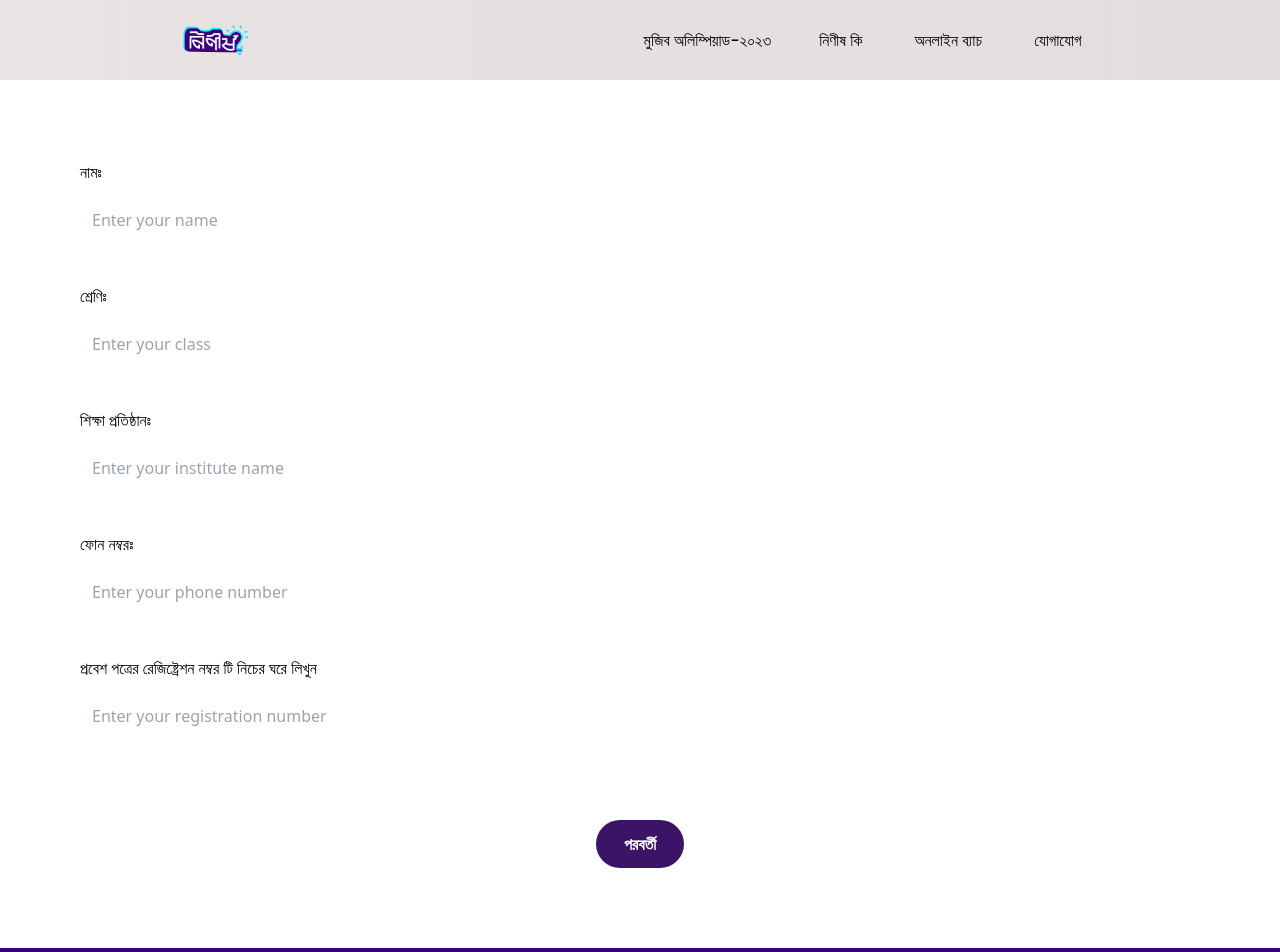
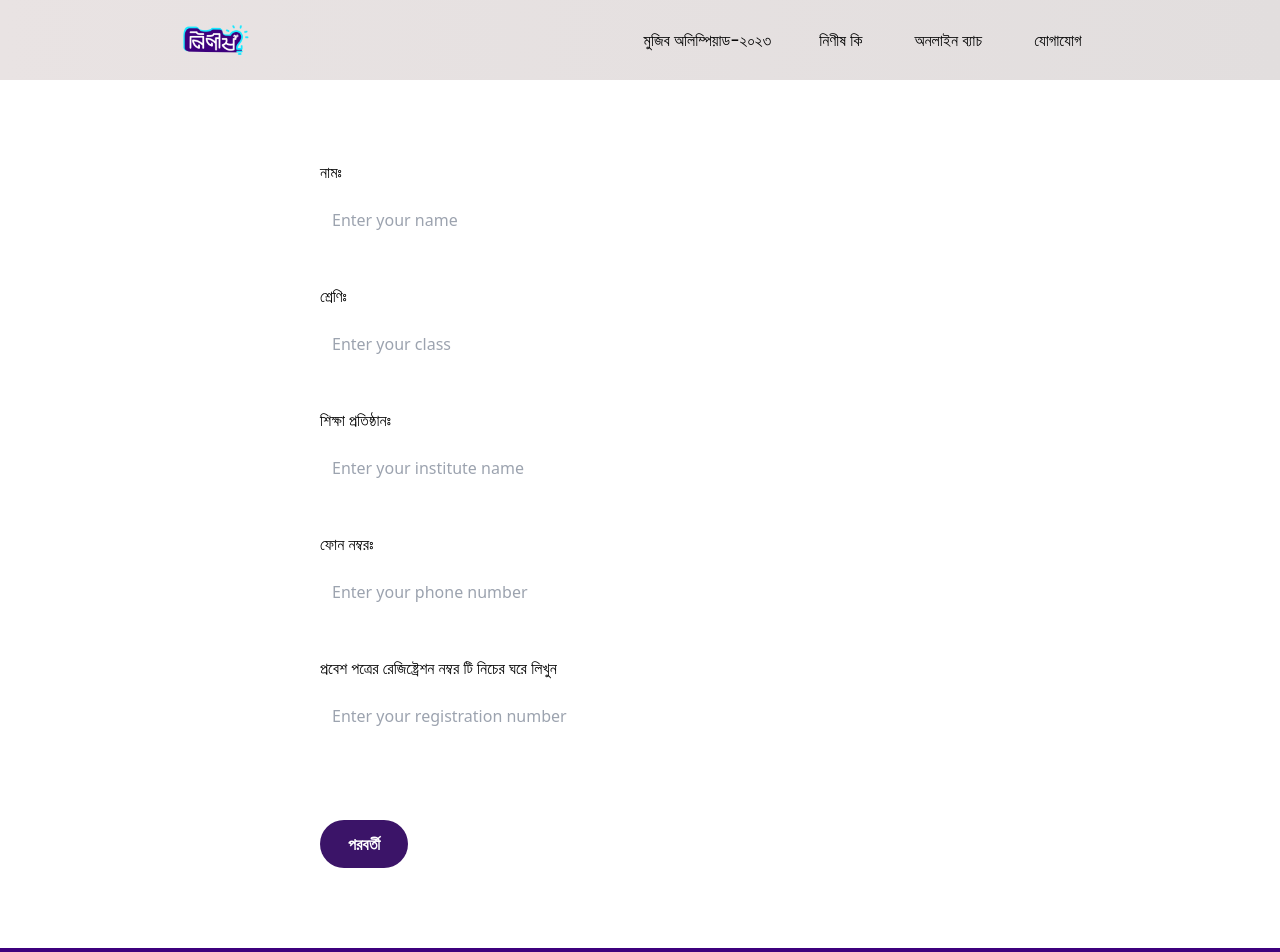
Before and after one commit to SamiulAlom/ninish-project, a React (Create React App) app: page /form in a window 1280 px wide. Shown: the top 952 px of the page. Built offline with nearby package versions, Linux system fonts and the light colour scheme; a web font is replaced by a local one.

Commit message:
modified:   src/components/pages/subpage/Form.js

```diff
--- a/src/components/pages/subpage/Form.js
+++ b/src/components/pages/subpage/Form.js
@@ -3,7 +3,7 @@ import React from "react";
 
 export default function Form() {
   return (
-    <div className="form bg-white pt-20 pr-20 pl-20">
+    <div className="form flex justify-center bg-white pt-20 pr-20 pl-20">
       <form to="/catagory" action="/catagory">
         <div className="pb-10">
           <label htmlFor="">নামঃ</label>
@@ -57,7 +57,7 @@ export default function Form() {
             class="rounded text-[#000] mt-3 block w-[50vw] p-3"
           />
         </div>
-        <div className="flex pb-20 justify-center pt-10">
+        <div className=" pb-20  pt-10">
           <button
             type="submit"
             value="Submit"
```
